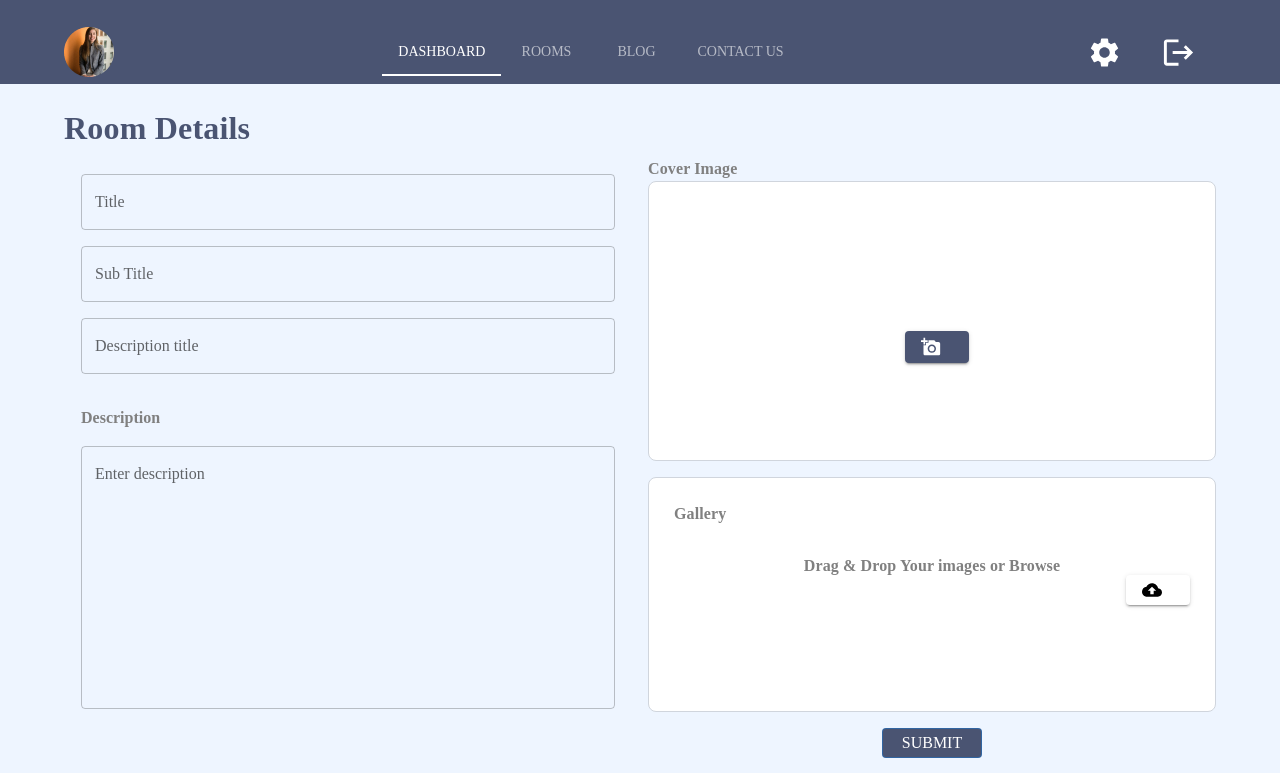
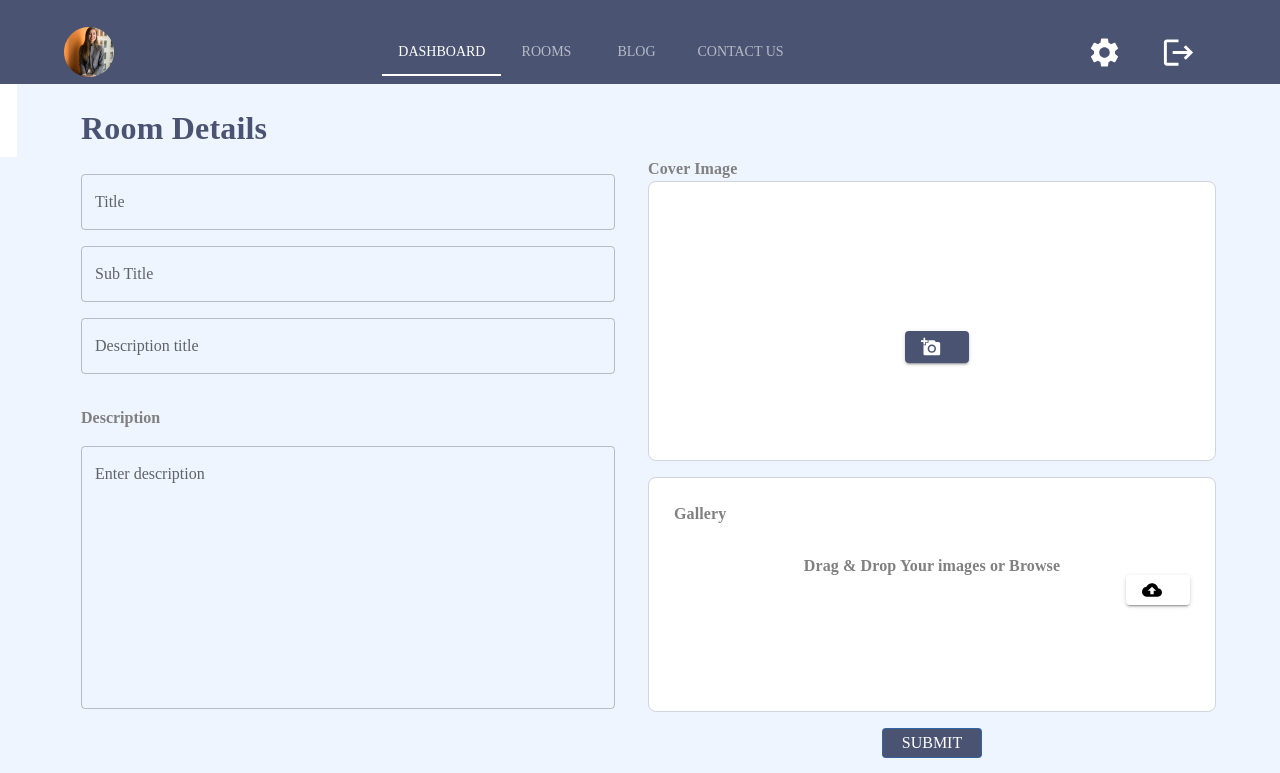
Before and after one commit to Software-Lifecycle-Consultants/slc-open-hms, a Next.js app: page /admin/room-details in a window 1280 px wide. Shown: the top 773 px of the page. Built offline with nearby package versions, Linux system fonts and the light colour scheme.

Commit message:
fix: Fix typo in fontWeight value

```diff
--- a/app/admin/room-details/page.tsx
+++ b/app/admin/room-details/page.tsx
@@ -26,7 +26,7 @@ const roomDetails = () => {
   return (
     <>
       <Box
-        sx={{ backgroundColor: "#EEF5FF", padding: "10px 0", width: "100%" }}
+        sx={{ backgroundColor: "#EEF5FF", padding: "10px 0", width: "100%", marginLeft: "17px"}}
       >
         <Container>
           <HeadingBook />
@@ -39,6 +39,7 @@ const roomDetails = () => {
         }}
       >
         {/* (1) The Details component is imported and rendered here. */}
+
         <Container>
           <Grid container spacing={2}>
             {/* <RoomDetailsForm /> */}
@@ -58,6 +59,7 @@ const roomDetails = () => {
               >
                 Cover Image
               </Typography>
+
               <Card
                 elevation={0}
                 sx={{
@@ -75,6 +77,8 @@ const roomDetails = () => {
                   sx={{
                     marginTop: "7px",
                     backgroundColor: "#4A5472",
+                    "&:hover": {  // Hover style applied here
+                      backgroundColor: "#192959"},
                   }}
                   component="label"
                   role={undefined}
@@ -149,18 +153,21 @@ const roomDetails = () => {
                 sx={{
                   marginTop: "7px",
                   backgroundColor: "#4A5472",
+                  "&:hover": {backgroundColor: "#192959"},
                   color: "white",
                   width: "100px",
                   height: "30px",
                   borderRadius: "8px",
                   marginLeft: "10px",
                   textAlign: "center",
+
                 }}
                 variant="contained"
               >
                 <Typography
                   style={{
                     color: "white",
+
                   }}
                 >
                   {" "}
--- a/components/admin/charts.js
+++ b/components/admin/charts.tsx
@@ -6,7 +6,7 @@ import BarChartPlot from "./BarChartPlot";
 const Charts = () => {
   return (
     <>
-      <Box sx={{ display: 'flex', flexDirection: 'column', gap: 6,padding: '80px' }}> {/* Outer Box */}
+      <Box sx={{ display: 'flex', flexDirection: 'column', gap: 6,padding: '80px',backgroundColor:'#EEF5FF' }}> {/* Outer Box */}
         <Box sx={{ backgroundColor: 'white', padding: '50px',borderRadius:5 }}> {/* White Box 1 */}
           <section className="flex my-4 px-4 gap-3">
             <AreaChartPlot />
```
